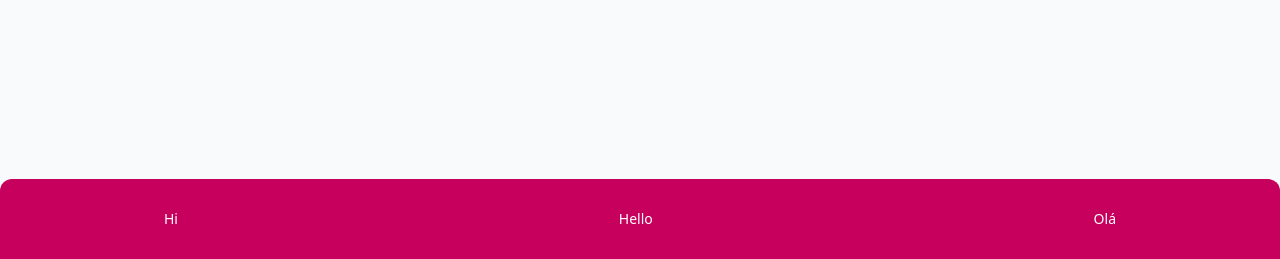
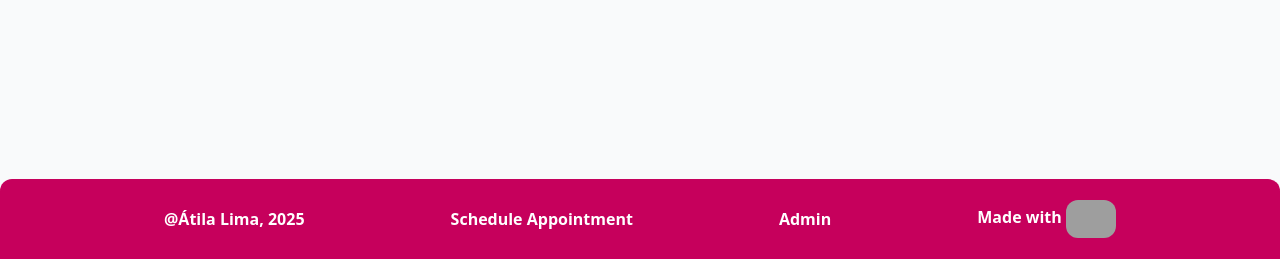
Before and after one commit to limatila/saloon-mgmt-app, a Django app: page /base in a window 1280 px wide. Shown: the part 541-800 px from the top of the page. Run offline with Django 5.2, Linux system fonts and the light colour scheme; data comes from the database, SQL or seed files in the repository; some libraries are stand-ins or nearby versions; grey boxes are pictures that could not be loaded.

Commit message:
feat:  footer nav bar in base
finishing home/

```diff
--- a/src/saloon/static/css/dist/styles.css
+++ b/src/saloon/static/css/dist/styles.css
@@ -542,7 +542,7 @@ footer {
   width: 100%;
   z-index: 900;
 }
-.footer-content {
+#footer-nav-bar {
   display: flex;
   align-items: center;
   justify-content: space-between;
--- a/src/saloon/static_src/src/base.css
+++ b/src/saloon/static_src/src/base.css
@@ -128,7 +128,7 @@ footer {
   @apply w-full h-[5rem];
   @apply z-[900];
 }
-.footer-content{
+#footer-nav-bar{
   @apply flex justify-between items-center;
   @apply h-full;
 }
--- a/src/saloon/templates/common/base.html
+++ b/src/saloon/templates/common/base.html
@@ -43,11 +43,7 @@
         </section>
 
         <footer>
-            <div class="wrapper footer-content">
-                <p>Hi</p>
-                <p>Hello</p>
-                <p>Olá</p>
-            </div>
+            {% include "common/footer-nav.html" %}
         </footer>
     </body>
 </html>
--- /dev/null
+++ b/src/saloon/templates/common/footer-nav.html
@@ -0,0 +1,15 @@
+<div class="wrapper" id="footer-nav-bar">
+    <button><a href="https://www.linkedin.com/in/atilalimadev/">
+        @Átila Lima, 2025
+    </a></button>
+    <button><a href="{% url "schedule-appointment" %}">
+        Schedule Appointment
+    </a></button>
+    <button><a href="{% url "admin" %}">
+        Admin
+    </a></button>
+    <button><a href="https://www.djangoproject.com/">
+        Made with
+        <img height="auto" width="50" class="inline" src="https://static.djangoproject.com/img/logos/django-logo-negative.1d528e2cb5fb.png" alt="django-icon">
+    </a></button>
+</div>
--- a/src/saloon/urls.py
+++ b/src/saloon/urls.py
@@ -5,13 +5,15 @@ from .views import renderers
 
 urlpatterns = [
     path('', renderers.REDIRECT_HOME, name='root'),
+    path('admin', renderers.REDIRECT_ADMIN, name="admin"),
     path('base', renderers.BASE, name='base-debug'),
     path('home', renderers.HOME, name='home'),
     path('workers', renderers.WORKERS, name='workers'),
-    path('appointments', renderers.APPOINTMENTS, name='appointments')
+    path('appointments', renderers.APPOINTMENTS, name='appointments'),
+    path('schedule', renderers.REGISTRATION_APPOINTMENTS, name="schedule-appointment")
 ]
 
-#!statics, remove for production
+#! statics, remove for production
 urlpatterns.extend(
     #So the server can see into the static files, in DEBUG mode.
     staticLoader(settings.STATIC_URL, document_root=settings.STATIC_ROOT)
--- a/src/saloon/views/renderers.py
+++ b/src/saloon/views/renderers.py
@@ -4,12 +4,15 @@ from saloon.views.querys import dataQuerys, formQuerys
 
 # Create your views here.
 
+#Rediractions
 def REDIRECT_HOME(request):
     return redirect('home')
-
+def REDIRECT_ADMIN(request):
+    return redirect('admin')
 def BASE(request):
     return HOME(request, True)
 
+#Render
 def HOME(request, base: bool = False):
     title: str = "Home"
     if base: title = "Base"
@@ -46,3 +49,6 @@ def WORKERS(request):
                         'workers': dataQuerys.load_data_range('worker', range=0),
                     }
             )
+
+def REGISTRATION_APPOINTMENTS(request):
+    return render(request, "pages/clients/schedule-appointments.html")
```
